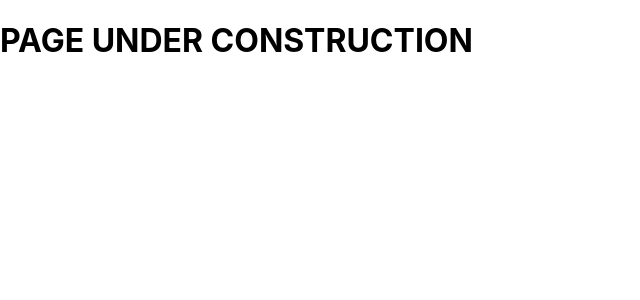
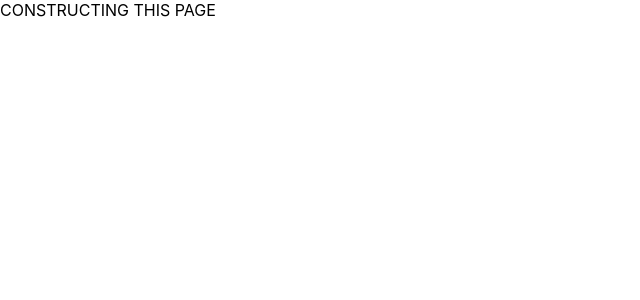
Before and after one commit to KhileshThakur/learnit-frontend, a React (Create React App) app: page /learner/dashboard in a window 1280 px wide. Shown: the top 300 px of the page, without its empty margins (0-640 px from the left). Built offline with nearby package versions, Linux system fonts and the light colour scheme; a web font is replaced by a local one.

Commit message:
minor change in learnerd

```diff
--- a/src/Learner/LeaDashboard.js
+++ b/src/Learner/LeaDashboard.js
@@ -2,8 +2,9 @@ import React from 'react'
 
 const LeaDashboard = () => {
   return (
-    <div>
-      <h1>PAGE UNDER CONSTRUCTION</h1>
+    <div className='i-fullpage'>
+      CONSTRUCTING THIS PAGE
+
     </div>
   )
 }
```
